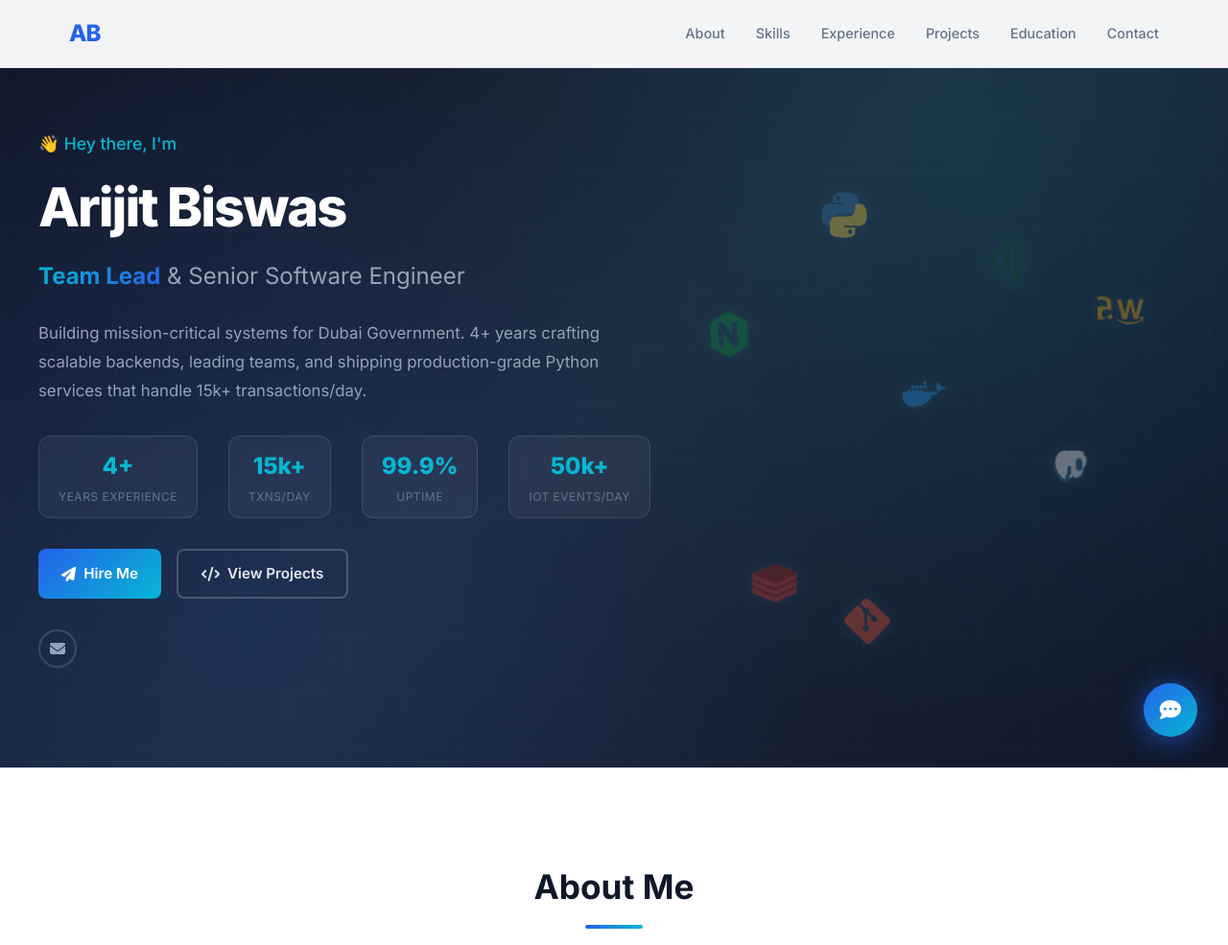
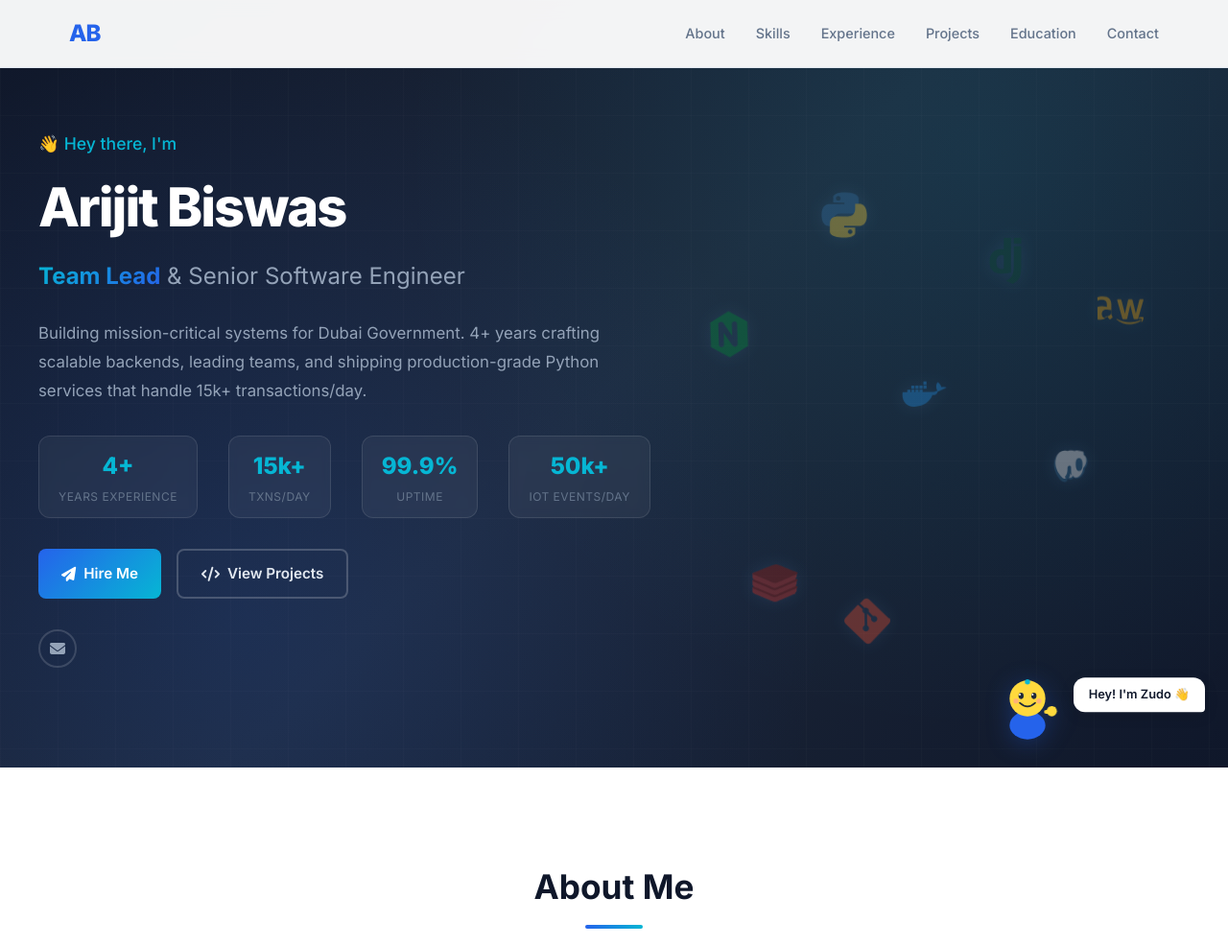
Before and after one commit to Ghostarijit/Arijit-Portfolio, a Django app: page / in a window 1280 px wide. Shown: the top 985 px of the page at 96% size. Run offline with Django 5.2, Linux system fonts and the light colour scheme; data that the repository does not hold is empty.

Commit message:
Zudo redesign: cartoon character with wave animation, typing dots, rich UI

```diff
--- a/static/css/style.css
+++ b/static/css/style.css
@@ -907,45 +907,73 @@ ul {
     animation: fadeInUp 0.6s ease forwards;
 }
 
-/* === Chatbot === */
-.chatbot-toggle {
+/* === Zudo Chatbot === */
+.zudo-toggle {
     position: fixed;
-    bottom: 2rem;
-    right: 2rem;
-    width: 56px;
-    height: 56px;
-    background: linear-gradient(135deg, var(--primary), var(--accent));
-    color: white;
-    border-radius: 50%;
-    display: flex;
-    align-items: center;
-    justify-content: center;
-    font-size: 1.4rem;
+    bottom: 1.5rem;
+    right: 1.5rem;
     cursor: pointer;
     z-index: 1000;
-    box-shadow: 0 4px 20px rgba(37, 99, 235, 0.4);
-    transition: var(--transition);
-    animation: pulse-bot 2s infinite;
+    display: flex;
+    align-items: flex-end;
+    gap: 0.5rem;
 }
 
-.chatbot-toggle:hover {
+.zudo-avatar {
+    width: 80px;
+    height: 80px;
+    filter: drop-shadow(0 4px 12px rgba(37, 99, 235, 0.3));
+    transition: transform 0.3s ease;
+}
+
+.zudo-toggle:hover .zudo-avatar {
     transform: scale(1.1);
 }
 
-@keyframes pulse-bot {
-    0%, 100% { box-shadow: 0 4px 20px rgba(37, 99, 235, 0.4); }
-    50% { box-shadow: 0 4px 30px rgba(37, 99, 235, 0.7); }
+.zudo-character {
+    width: 100%;
+    height: 100%;
+}
+
+.zudo-wave {
+    transform-origin: 86px 68px;
+    animation: wave-hand 1.5s ease-in-out infinite;
+}
+
+@keyframes wave-hand {
+    0%, 100% { transform: rotate(0deg); }
+    25% { transform: rotate(20deg); }
+    50% { transform: rotate(-10deg); }
+    75% { transform: rotate(15deg); }
+}
+
+.zudo-bubble {
+    background: white;
+    padding: 0.5rem 1rem;
+    border-radius: 12px 12px 4px 12px;
+    font-size: 0.8rem;
+    font-weight: 600;
+    color: var(--secondary);
+    box-shadow: 0 4px 15px rgba(0, 0, 0, 0.1);
+    animation: bubble-bounce 3s ease-in-out infinite;
+    white-space: nowrap;
+    margin-bottom: 2rem;
+}
+
+@keyframes bubble-bounce {
+    0%, 100% { transform: translateY(0); }
+    50% { transform: translateY(-5px); }
 }
 
 .chatbot {
     position: fixed;
-    bottom: 6rem;
-    right: 2rem;
-    width: 360px;
-    max-height: 480px;
+    bottom: 7rem;
+    right: 1.5rem;
+    width: 370px;
+    max-height: 500px;
     background: white;
-    border-radius: 16px;
-    box-shadow: 0 10px 40px rgba(0, 0, 0, 0.2);
+    border-radius: 20px;
+    box-shadow: 0 10px 50px rgba(0, 0, 0, 0.2);
     z-index: 1001;
     display: none;
     flex-direction: column;
--- a/static/js/chatbot.js
+++ b/static/js/chatbot.js
@@ -9,8 +9,12 @@ const chatbotMessages = document.getElementById('chatbot-messages');
 // Toggle chatbot
 chatbotToggle.addEventListener('click', () => {
     chatbot.classList.toggle('active');
+    const bubble = document.querySelector('.zudo-bubble');
     if (chatbot.classList.contains('active')) {
         chatbotInput.focus();
+        if (bubble) bubble.style.display = 'none';
+    } else {
+        if (bubble) bubble.style.display = '';
     }
 });
 
@@ -31,16 +35,28 @@ function sendMessage() {
     addMessage(text, 'user');
     chatbotInput.value = '';
 
+    // Show typing animation
+    const typing = document.createElement('div');
+    typing.className = 'chatbot-typing';
+    typing.innerHTML = '<span></span><span></span><span></span>';
+    chatbotMessages.appendChild(typing);
+    chatbotMessages.scrollTop = chatbotMessages.scrollHeight;
+
     setTimeout(() => {
+        typing.remove();
         const reply = getReply(text);
         addMessage(reply, 'bot');
-    }, 500);
+    }, 800);
 }
 
 function addMessage(text, type) {
     const msg = document.createElement('div');
     msg.className = `chat-msg ${type}`;
-    msg.textContent = text;
+    if (type === 'bot') {
+        msg.innerHTML = text.replace(/\n/g, '<br>');
+    } else {
+        msg.textContent = text;
+    }
     chatbotMessages.appendChild(msg);
     chatbotMessages.scrollTop = chatbotMessages.scrollHeight;
 }
--- a/templates/base.html
+++ b/templates/base.html
@@ -35,20 +35,67 @@
         </div>
     </footer>
 
-    <!-- Chatbot -->
-    <div class="chatbot-toggle" id="chatbot-toggle">
-        <i class="fas fa-comment-dots"></i>
+    <!-- Zudo Chatbot -->
+    <div class="zudo-toggle" id="chatbot-toggle">
+        <div class="zudo-avatar">
+            <svg viewBox="0 0 120 120" class="zudo-character">
+                <!-- Body -->
+                <ellipse cx="60" cy="90" rx="28" ry="22" fill="#2563eb"/>
+                <!-- Head -->
+                <circle cx="60" cy="48" r="28" fill="#FFD93D"/>
+                <!-- Eyes -->
+                <ellipse cx="50" cy="44" rx="4" ry="5" fill="#1e293b"/>
+                <ellipse cx="70" cy="44" rx="4" ry="5" fill="#1e293b"/>
+                <!-- Eye shine -->
+                <circle cx="48" cy="42" r="1.5" fill="white"/>
+                <circle cx="68" cy="42" r="1.5" fill="white"/>
+                <!-- Smile -->
+                <path d="M 48 55 Q 60 66 72 55" stroke="#1e293b" stroke-width="2.5" fill="none" stroke-linecap="round"/>
+                <!-- Cheeks -->
+                <circle cx="42" cy="52" r="4" fill="#FF9B9B" opacity="0.6"/>
+                <circle cx="78" cy="52" r="4" fill="#FF9B9B" opacity="0.6"/>
+                <!-- Waving hand -->
+                <g class="zudo-wave">
+                    <circle cx="98" cy="68" r="8" fill="#FFD93D"/>
+                    <rect x="86" y="66" width="14" height="6" rx="3" fill="#FFD93D"/>
+                    <!-- Fingers -->
+                    <rect x="97" y="60" width="3" height="7" rx="1.5" fill="#FFD93D"/>
+                    <rect x="101" y="61" width="3" height="6" rx="1.5" fill="#FFD93D"/>
+                    <rect x="93" y="61" width="3" height="6" rx="1.5" fill="#FFD93D"/>
+                </g>
+                <!-- Headphone/antenna -->
+                <circle cx="60" cy="22" r="4" fill="#06b6d4"/>
+                <line x1="60" y1="22" x2="60" y2="26" stroke="#06b6d4" stroke-width="2"/>
+            </svg>
+        </div>
+        <div class="zudo-bubble">Hey! I'm Zudo 👋</div>
     </div>
     <div class="chatbot" id="chatbot">
         <div class="chatbot-header">
-            <span><i class="fas fa-robot"></i> Zudo</span>
+            <div class="chatbot-header-info">
+                <svg viewBox="0 0 120 120" class="chatbot-header-avatar">
+                    <circle cx="60" cy="48" r="28" fill="#FFD93D"/>
+                    <ellipse cx="50" cy="44" rx="4" ry="5" fill="#1e293b"/>
+                    <ellipse cx="70" cy="44" rx="4" ry="5" fill="#1e293b"/>
+                    <circle cx="48" cy="42" r="1.5" fill="white"/>
+                    <circle cx="68" cy="42" r="1.5" fill="white"/>
+                    <path d="M 48 55 Q 60 66 72 55" stroke="#1e293b" stroke-width="2.5" fill="none" stroke-linecap="round"/>
+                    <circle cx="42" cy="52" r="4" fill="#FF9B9B" opacity="0.6"/>
+                    <circle cx="78" cy="52" r="4" fill="#FF9B9B" opacity="0.6"/>
+                    <circle cx="60" cy="22" r="4" fill="#06b6d4"/>
+                </svg>
+                <div>
+                    <span class="chatbot-name">Zudo</span>
+                    <span class="chatbot-status"><i class="fas fa-circle"></i> Online</span>
+                </div>
+            </div>
             <button class="chatbot-close" id="chatbot-close"><i class="fas fa-times"></i></button>
         </div>
         <div class="chatbot-messages" id="chatbot-messages">
-            <div class="chat-msg bot">Hi! 👋 I'm Zudo — Arijit's portfolio assistant. Ask me anything about his skills, experience, or projects!</div>
+            <div class="chat-msg bot">Hey! 👋 I'm <strong>Zudo</strong> — Arijit's portfolio assistant.<br><br>Try asking:<br>• "What are his skills?"<br>• "Tell me about experience"<br>• "How to contact him?"</div>
         </div>
         <div class="chatbot-input">
-            <input type="text" id="chatbot-input" placeholder="Ask a question..." autocomplete="off">
+            <input type="text" id="chatbot-input" placeholder="Ask Zudo anything..." autocomplete="off">
             <button id="chatbot-send"><i class="fas fa-paper-plane"></i></button>
         </div>
     </div>
```
Also changed, not shown: other parts of static/css/style.css (+100 -24 lines), docs/index.html (+53 -6 lines), docs/static/css/style.css (+154 -50 lines), docs/static/js/chatbot.js (+18 -2 lines).
